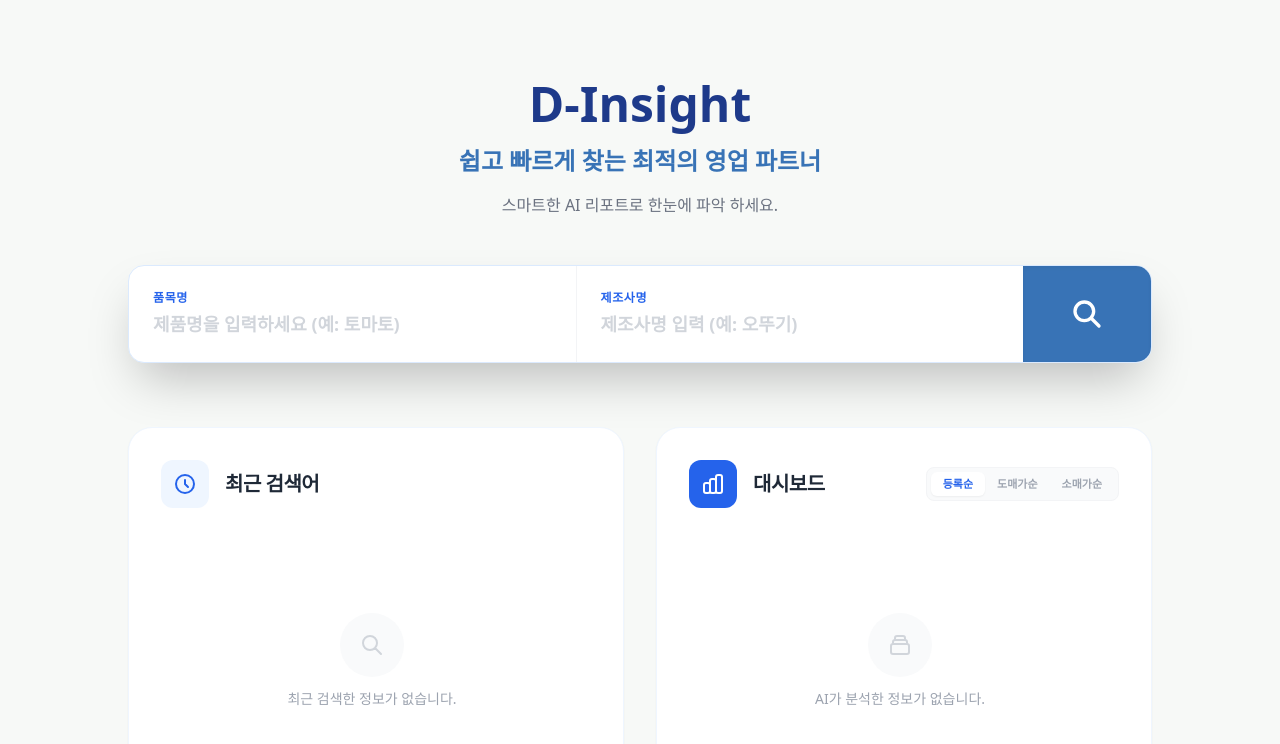
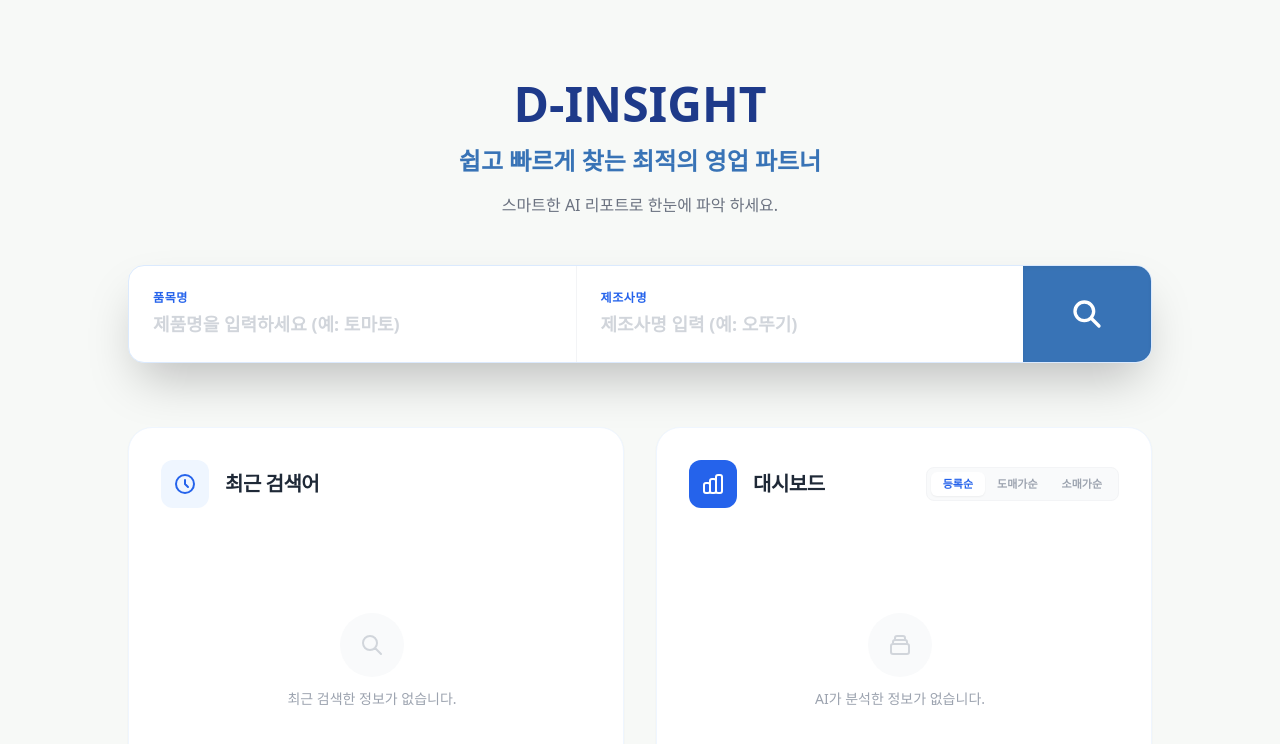
Before and after one commit to Jihoon-Yoon96/foodInsight, a Nuxt app: page / in a window 1280 px wide. Shown: the top 744 px of the page. Built offline with nearby package versions, Linux system fonts and the light colour scheme; a web font is replaced by a local one.

Commit message:
서비스명 변경

```diff
--- a/app/pages/index.vue
+++ b/app/pages/index.vue
@@ -8,7 +8,7 @@
       <h1 class="text-4xl md:text-5xl font-extrabold text-blue-900 leading-tight">
 <!--        쉽고 빠르게 찾는<br />-->
 <!--        <span class="text-[#3873B6]">최적의 영업 파트너</span>-->
-        D-Insight<br />
+        D-INSIGHT<br />
         <span class="text-[#3873B6] text-2xl">쉽고 빠르게 찾는 최적의 영업 파트너</span>
       </h1>
       <p class="mt-4 text-gray-500 text-sm md:text-base">
--- a/app/pages/search.vue
+++ b/app/pages/search.vue
@@ -3,7 +3,7 @@
     <header class="bg-white border-b border-gray-100 sticky top-0 z-30 shadow-sm">
       <div class="max-w-7xl mx-auto px-4 sm:px-6 py-4 sm:h-20 flex flex-col sm:flex-row items-center justify-between gap-4 sm:gap-0">
         <NuxtLink to="/" class="text-2xl font-black text-blue-600 tracking-tighter shrink-0 w-full sm:w-auto text-center sm:text-left">
-          D-Insight
+          D-INSIGHT
         </NuxtLink>
         <div class="flex-1 w-full sm:max-w-3xl sm:mx-8">
           <div class="flex flex-col sm:flex-row items-stretch w-full bg-gray-50 border border-gray-200 rounded-xl overflow-hidden focus-within:ring-2 focus-within:ring-blue-500 transition-all shadow-inner sm:h-12">
```
